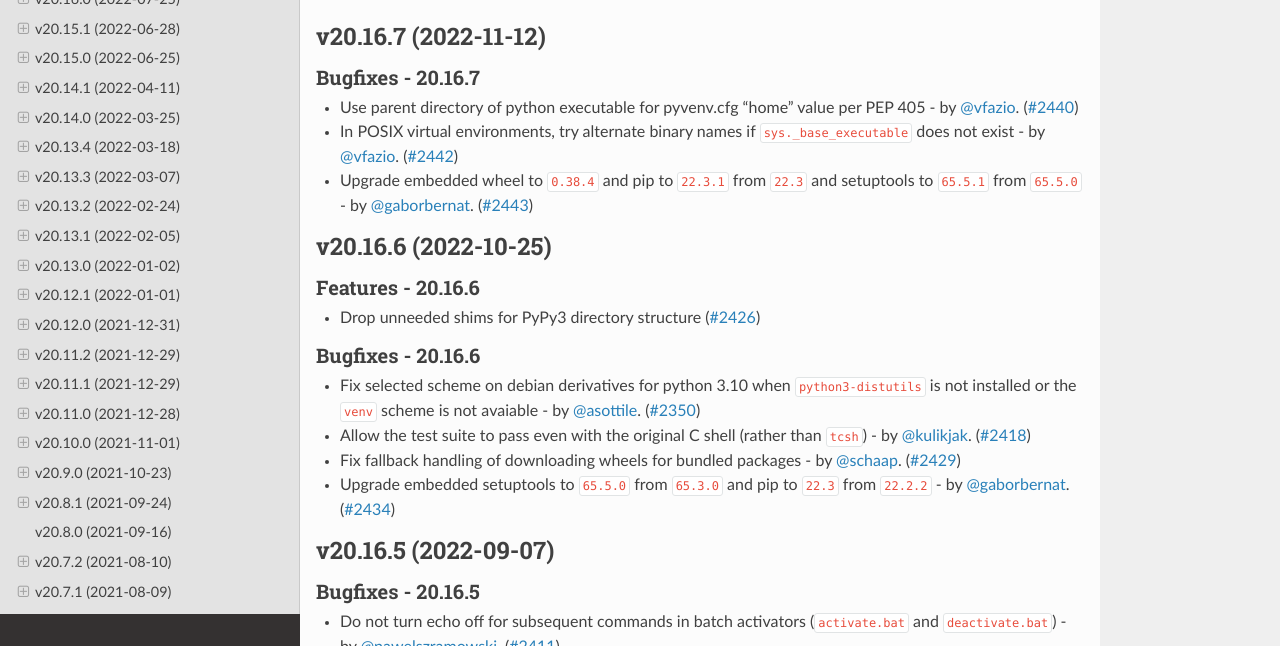
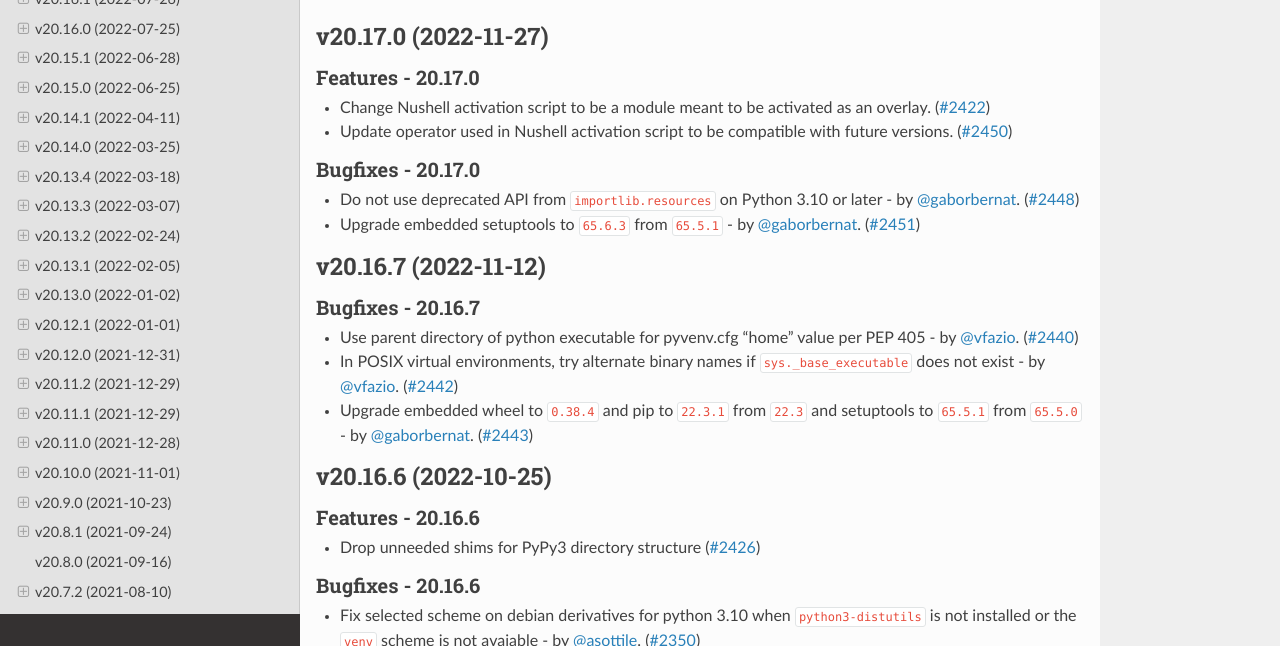
Before and after one commit to pypa/virtualenv, a Sphinx documentation site: the page built from docs/changelog.rst, in a window 1280 px wide and 900 px high, cut to the strip 254-900 px from the top of the window. Built offline with Sphinx 7.4.7 and the Read the Docs theme 2.0.0, drawn with Linux system fonts in a browser that asks for light colours; pages that are not in the unit, such as notebooks, are missing from menus; the version number could not be read and is left out; some of the changed text lies outside the part shown.

Commit message:
release 20.17.0

```diff
--- a/docs/changelog.rst
+++ b/docs/changelog.rst
@@ -4,6 +4,20 @@
 .. include:: _draft.rst
 
 .. towncrier release notes start
+
+v20.17.0 (2022-11-27)
+---------------------
+
+Features - 20.17.0
+~~~~~~~~~~~~~~~~~~
+- Change Nushell activation script to be a module meant to be activated as an overlay. (`#2422 <https://github.com/pypa/virtualenv/issues/2422>`_)
+- Update operator used in Nushell activation script to be compatible with future versions. (`#2450 <https://github.com/pypa/virtualenv/issues/2450>`_)
+
+Bugfixes - 20.17.0
+~~~~~~~~~~~~~~~~~~
+- Do not use deprecated API from ``importlib.resources`` on Python 3.10 or later - by :user:`gaborbernat`. (`#2448 <https://github.com/pypa/virtualenv/issues/2448>`_)
+- Upgrade embedded setuptools to ``65.6.3`` from ``65.5.1`` - by :user:`gaborbernat`. (`#2451 <https://github.com/pypa/virtualenv/issues/2451>`_)
+
 
 v20.16.7 (2022-11-12)
 ---------------------
--- a/docs/changelog/2422.feature.rst
+++ /dev/null
@@ -1 +0,0 @@
-Change Nushell activation script to be a module meant to be activated as an overlay.
--- a/docs/changelog/2448.bugfix.rst
+++ /dev/null
@@ -1 +0,0 @@
-Do not use deprecated API from ``importlib.resources`` on Python 3.10 or later - by :user:`gaborbernat`.
--- a/docs/changelog/2450.feature.rst
+++ /dev/null
@@ -1 +0,0 @@
-Update operator used in Nushell activation script to be compatible with future versions.
--- a/docs/changelog/2451.bugfix.rst
+++ /dev/null
@@ -1 +0,0 @@
-Upgrade embedded setuptools to ``65.6.3`` from ``65.5.1`` - by :user:`gaborbernat`.
```
